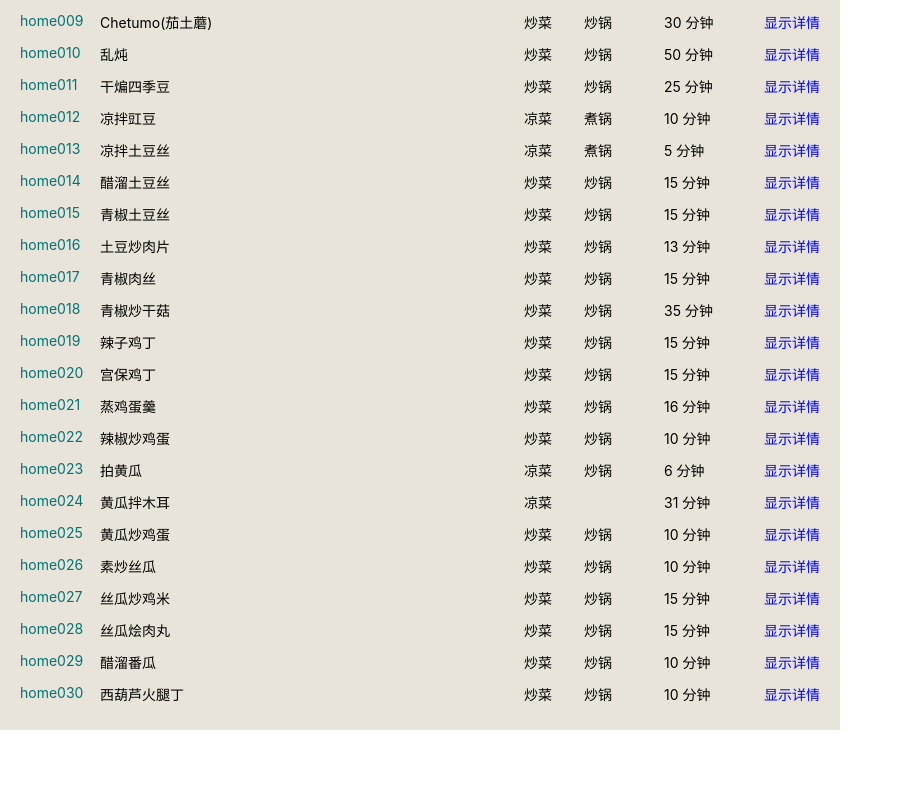
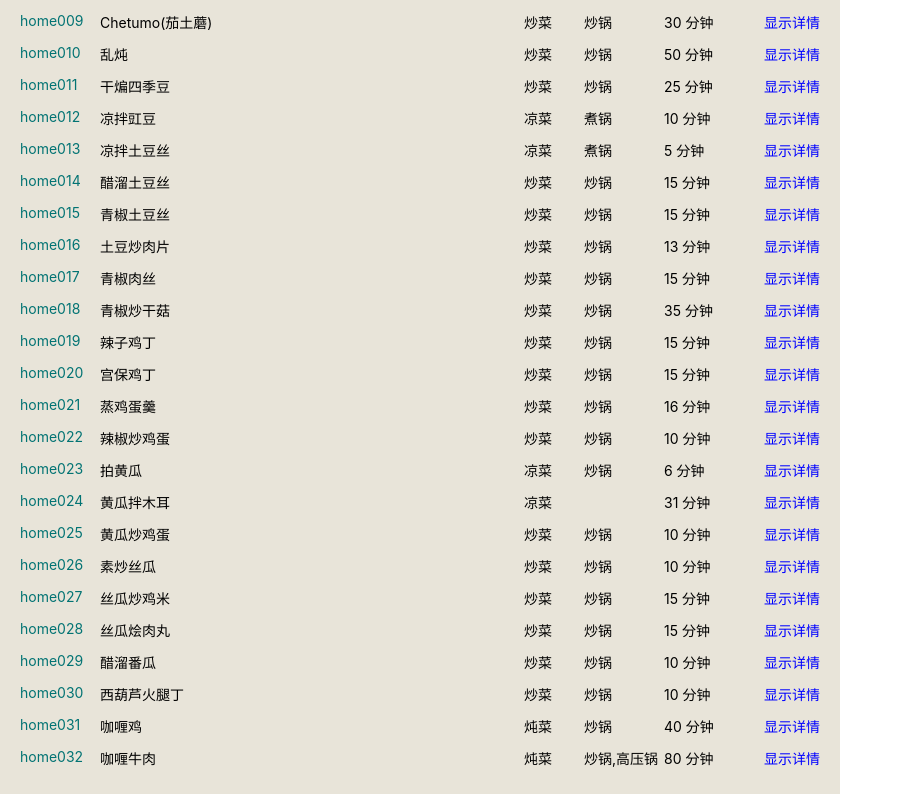
Before and after one commit to utopia2046/menu4today, a React app: page /list in a window 1280 px wide. Shown: the part 362-1156 px from the top of the page, without its empty margins (0-903 px from the left). Before the commit the page ends 1092 px from the top, so only its background shows below. Built offline with nearby package versions, Linux system fonts and the light colour scheme.

Commit message:
add more recipes

```diff
--- a/src/recipes/breakfast.js
+++ b/src/recipes/breakfast.js
@@ -780,11 +780,35 @@ export const breakfast = [
         'tags': [],
         'warnings': [],
     },
+    {
+        'id': 'brkf025',
+        'name': '咖喱三明治',
+        'ingrds0': [
+            {
+                'name': '切片面包',
+                'amount': '2片',
+            },
+            {
+                'name': '咖喱鸡',
+                'amount': '少量',
+                'link': 'home031',
+            },
+        ],
+        'ingrds1': [],
+        'prepDurInMin': 0,
+        'prepSteps': [],
+        'cookDurInMin': 5,
+        'cookSteps': [
+            '切片面包抹上隔夜的咖喱，放烤箱5分钟左右烤热',
+        ],
+        'comments': '不加热也可以',
+        'utensil': '烤箱',
+        'category': '主食',
+        'tags': [],
+        'warnings': [],
+    },
 ];
 /*
-中式汉堡，卷饼
-
-咖喱三明治
 
 烙饼卷鸡蛋
 烙饼卷鸡丝
--- a/src/recipes/homemade.js
+++ b/src/recipes/homemade.js
@@ -124,7 +124,7 @@ export const homemade = [
                 'amount': '1大勺',
             },
             {
-                'name': '豆瓣酱',
+                'name': '黄豆酱',
                 'amount': '1大勺',
             },
         ],
@@ -135,7 +135,7 @@ export const homemade = [
         ],
         'cookDurInMin': 5,
         'cookSteps': [
-            '油比平常炒菜略多些，下葱蒜炝锅，下茄子煸软，下甜面酱豆瓣酱炒香',
+            '油比平常炒菜略多些，下葱蒜炝锅，下茄子煸软，下甜面酱黄豆酱炒香',
             '下西红柿，撒盐，盖锅稍焖一会儿，出锅',
         ],
         'comments': '',
@@ -281,7 +281,7 @@ export const homemade = [
                 'amount': '2-3 瓣',
             },
             {
-                'name': '豆瓣酱',
+                'name': '黄豆酱',
                 'amount': '一大勺',
             },
         ],
@@ -294,7 +294,7 @@ export const homemade = [
         'cookDurInMin': 20,
         'cookSteps': [
             '锅里放比平时炒菜略多的油，下茄子和土豆慢慢煸到茄子软榻，土豆表面焦黄',
-            '加豆瓣酱炒香，加一点儿水，盖锅焖 5 分钟到土豆熟透',
+            '加黄豆酱炒香，加一点儿水，盖锅焖 5 分钟到土豆熟透',
             '下蒜片和青椒翻炒到汁水基本收干出锅',
         ],
         'comments': '如果有炒肉片也可以加点儿，就成了肉片地三鲜',
@@ -332,7 +332,7 @@ export const homemade = [
                 'optional': true,
             },
             {
-                'name': '豆瓣酱',
+                'name': '黄豆酱',
                 'amount': '1大勺',
             },
         ],
@@ -345,7 +345,7 @@ export const homemade = [
         'cookDurInMin': 20,
         'cookSteps': [
             '锅里放比平时炒菜略多的油，下茄子，土豆，杏鲍菇慢慢煸软',
-            '加豆瓣酱炒香，加一点儿水，加香肠片或炒肉片，盖锅焖 5 分钟到土豆熟透',
+            '加黄豆酱炒香，加一点儿水，加香肠片或炒肉片，盖锅焖 5 分钟到土豆熟透',
             '开锅撒少量花椒粉提味儿，翻炒收汁出锅',
         ],
         'comments': '',
@@ -391,7 +391,7 @@ export const homemade = [
                 'optional': true,
             },
             {
-                'name': '豆瓣酱',
+                'name': '黄豆酱',
                 'amount': '1大勺',
             },
         ],
@@ -405,7 +405,7 @@ export const homemade = [
         'cookDurInMin': 20,
         'cookSteps': [
             '锅里放比平时炒菜略多的油，下茄子，慢慢煸软',
-            '加葱花蒜末和豆瓣酱炒香，加豆角，土豆，红烧肉，盐，花椒粉，五香粉翻炒',
+            '加葱花蒜末和黄豆酱炒香，加豆角，土豆，红烧肉，盐，花椒粉，五香粉翻炒',
             '加适量的水，加粉条，盖锅焖煮到土豆绵软，豆角熟透',
             '喜欢蒜味的可以再放一些蒜粒，略微收汁出锅',
         ],
@@ -1165,6 +1165,96 @@ export const homemade = [
         'tags': ['快手菜', '适合带饭', '省牙'],
         'warnings': [''],
     },
+    {
+        'id': 'home031',
+        'name': '咖喱鸡',
+        'ingrds0': [
+            {
+                'name': '鸡大腿',
+                'amount': '1-2根',
+            },
+            {
+                'name': '土豆',
+                'amount': '1颗',
+            },
+            {
+                'name': '洋葱',
+                'amount': '半颗',
+            },
+            {
+                'name': '胡萝卜',
+                'amount': '1根',
+            },
+        ],
+        'ingrds1': [
+            {
+                'name': '咖喱块或咖喱粉',
+                'amount': '1块',
+            },
+        ],
+        'prepDurInMin': 20,
+        'prepSteps': [
+            '鸡腿去骨切块，焯水去腥',
+            '土豆、胡萝卜削皮切块，洋葱切片',
+        ],
+        'cookDurInMin': 20,
+        'cookSteps': [
+            '锅烧热加少量底油，下鸡块和洋葱炒到变色，加料酒去腥，加盐、生抽调味，下咖喱炒香',
+            '加水到没过鸡块，加土豆、胡萝卜，烧开后转小火，炖15分钟左右到土豆绵软',
+            '转中火，同时不断用锅铲翻搅，把汤汁收稠出锅',
+        ],
+        'comments': '',
+        'utensil': '炒锅',
+        'category': '炖菜',
+        'tags': ['适合带饭', '省牙'],
+        'warnings': [''],
+    },
+    {
+        'id': 'home032',
+        'name': '咖喱牛肉',
+        'ingrds0': [
+            {
+                'name': '牛腩肉',
+                'amount': '1斤',
+            },
+            {
+                'name': '土豆',
+                'amount': '1颗',
+            },
+            {
+                'name': '洋葱',
+                'amount': '半颗',
+            },
+            {
+                'name': '胡萝卜',
+                'amount': '1根',
+            },
+        ],
+        'ingrds1': [
+            {
+                'name': '咖喱块或咖喱粉',
+                'amount': '1块',
+            },
+        ],
+        'prepDurInMin': 20,
+        'prepSteps': [
+            '牛腩切块，泡净血水',
+            '土豆、胡萝卜削皮切块，洋葱切片',
+        ],
+        'cookDurInMin': 60,
+        'cookSteps': [
+            '锅烧热加少量底油，下牛肉和洋葱炒到变色，下咖喱炒香',
+            '加水没过牛肉，烧开，移到高压锅里，压阀焖炖40分钟左右',
+            '放气，开锅放土豆、胡萝卜，加盐、生抽、花椒调味',
+            '继续炖15分钟左右到土豆绵软',
+            '转中火，同时不断用锅铲翻搅，把汤汁收稠出锅',
+        ],
+        'comments': '',
+        'utensil': '炒锅,高压锅',
+        'category': '炖菜',
+        'tags': ['适合带饭', '省牙'],
+        'warnings': [''],
+    },
     /*
     蒜苔
         蒜苔炒肉丝
@@ -1288,8 +1378,6 @@ export const homemade = [
         山的味道(木耳炒山药)
         山药羊肉汤
     鸡蛋羹
-    咖喱鸡
-    咖喱牛肉
 
     卤牛肉衍生：
     凉拌牛肉
--- a/src/recipes/rice.js
+++ b/src/recipes/rice.js
@@ -257,11 +257,54 @@ export const rice = [
         ],
         'cookDurInMin': 30,
         'cookSteps': [
-            '炒锅里放少许羊肉，下洋葱和胡萝卜丝炒软，加盐，辣椒粉，孜然粉调味',
-            '大米放进电饭锅，按刻度加水，上面铺上炒好的菜，肉和葡萄干',
+            '炒锅里放少许羊油，下洋葱和胡萝卜丝炒软，加盐，辣椒粉，孜然粉调味',
+            '大米放进电饭锅，按刻度加水，上面铺上炒好的菜，羊肉和葡萄干',
             '按程序煮熟，拌匀',
         ],
         'comments': '',
+        'utensil': '电饭锅',
+        'category': '主食',
+        'tags': [],
+        'warnings': [],
+    },
+    {
+        'id': 'cbh010',
+        'name': '咖喱饭',
+        'ingrds0': [
+            {
+                'name': '大米',
+            },
+            {
+                'name': '洋葱',
+                'amount': '半个',
+            },
+            {
+                'name': '土豆',
+                'amount': '1个',
+            },
+            {
+                'name': '胡萝卜',
+                'amount': '1根',
+            },
+            {
+                'name': '卤牛肉',
+                'link': 'prck009',
+            },
+        ],
+        'ingrds1': [
+        ],
+        'prepDurInMin': 10,
+        'prepSteps': [
+            '洋葱、土豆、胡萝卜切块',
+            '卤牛肉切块',
+        ],
+        'cookDurInMin': 30,
+        'cookSteps': [
+            '炒锅里放少许底油，下咖喱炒香、加卤牛肉块、洋葱、土豆、胡萝卜略炒，加盐，生抽调味',
+            '大米放进电饭锅，按刻度加水，上面铺上炒好的菜和肉',
+            '按程序煮熟，拌匀',
+        ],
+        'comments': '卤牛肉的时候可以放一些筋头巴脑的肉，比牛腱子更适合做咖喱',
         'utensil': '电饭锅',
         'category': '主食',
         'tags': [],
@@ -274,7 +317,6 @@ export const rice = [
 海南鸡饭
 鳗鱼饭
 焗饭
-咖喱饭
 
 玉米
 红薯
--- a/src/ui/list.js
+++ b/src/ui/list.js
@@ -49,7 +49,7 @@ export default function List() {
     const catElements = categories.map(category =>
         <span key={category.key}
             className={(selectedCategory.key === category.key) ? 'category-item is-selected' : 'category-item'}
-            onClick={(evt) => changeCategory(category.key, evt)}>
+            onClick={() => changeCategory(category.key)}>
             {category.text}
             </span>);
 
@@ -57,7 +57,7 @@ export default function List() {
         <Dish key={dish.id} dish={dish} showMoreInList={true} />
     );
 
-    function changeCategory(key, evt) {
+    function changeCategory(key) {
         const clickedCategory = _.find(categories, (item) => {return item.key === key});
 
         setSelectedCategory(clickedCategory);
```
Also changed, not shown: src/recipes/precooked.js (+6 -6 lines).
